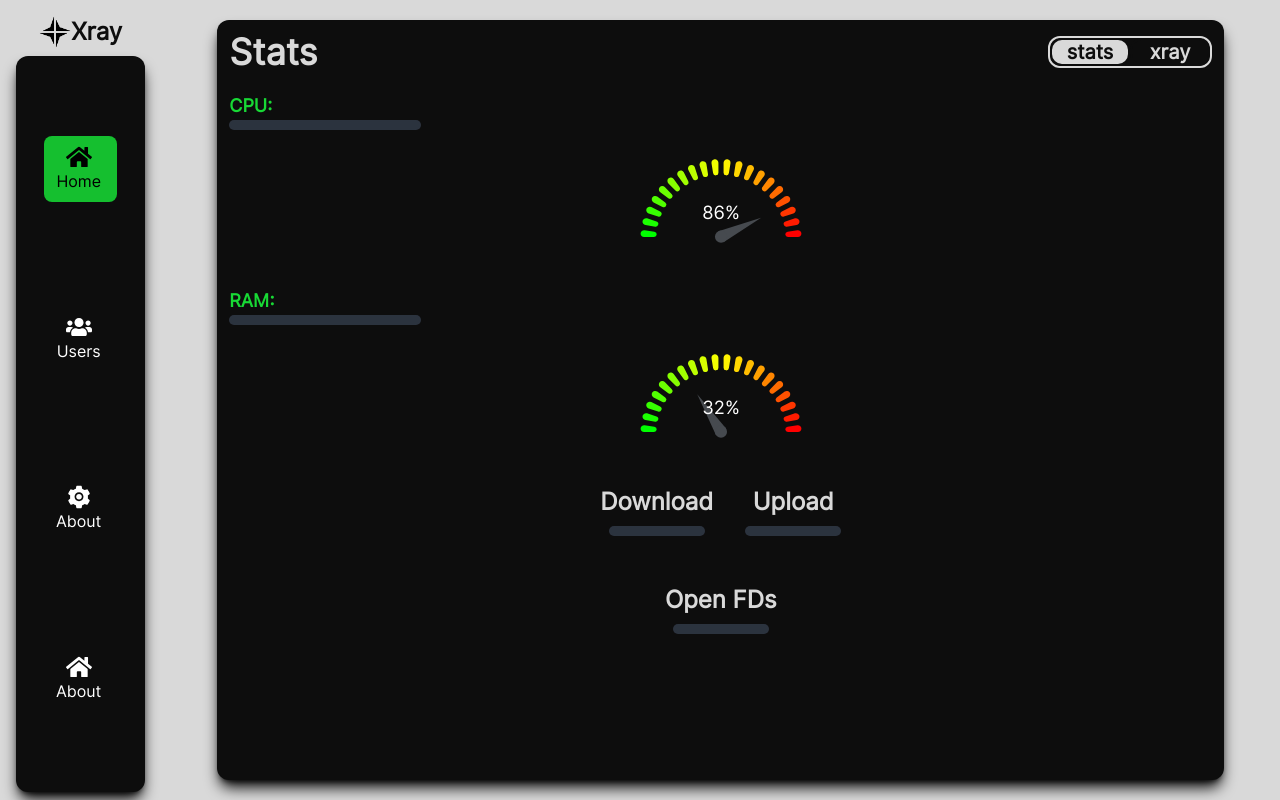
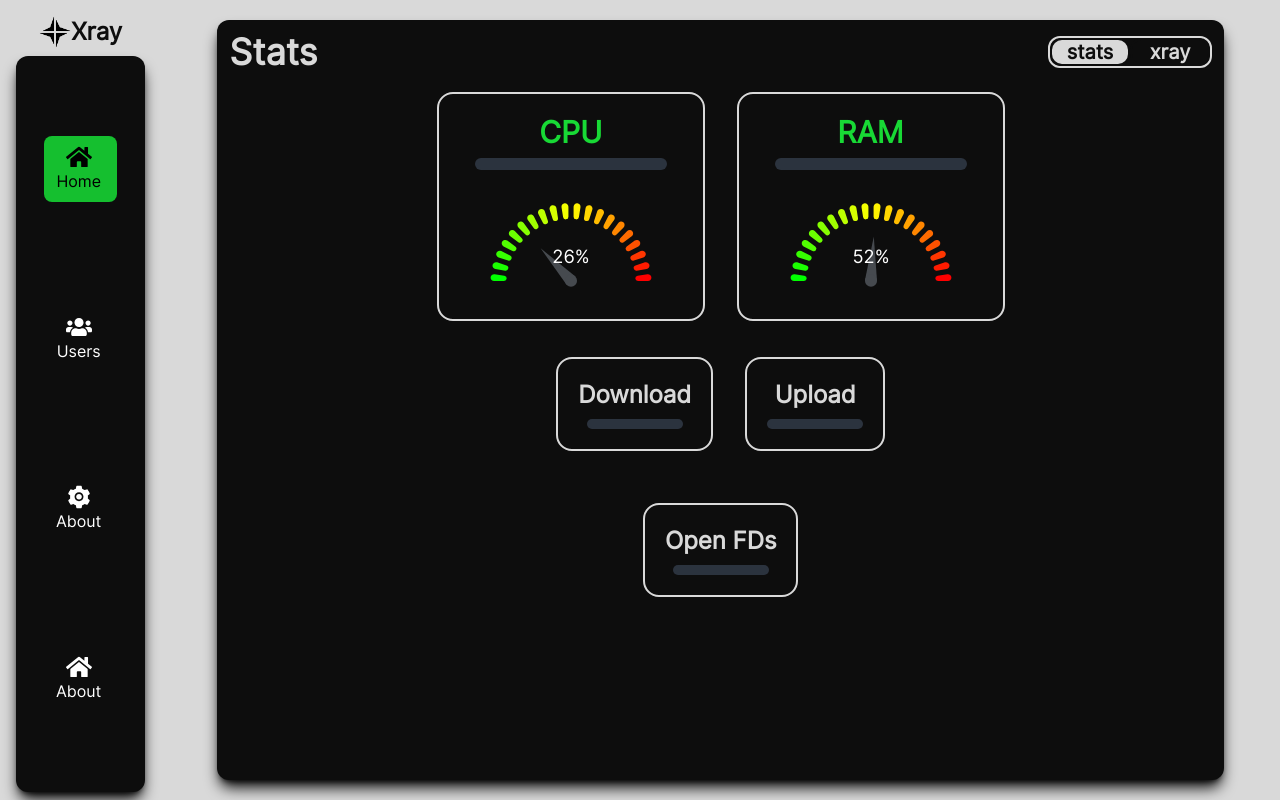
Before and after one commit to lilendian0x00/xray-manager, a React (Create React App) app: page /home/stats in a window 1280 px wide. Built offline with nearby package versions, Linux system fonts and the light colour scheme.

Commit message:
Updated desktop view of stats section of home

```diff
--- a/src/Components/Home/stats/Stats.jsx
+++ b/src/Components/Home/stats/Stats.jsx
@@ -1,8 +1,13 @@
 import React from 'react'
 import GaugeChart from 'react-gauge-chart'
 import { motion } from 'framer-motion'
+import { useMediaQuery } from 'react-responsive'
 
 function Stats() {
+    const isDesktopOrLaptop = useMediaQuery({
+        query: '(min-width: 768px)'
+    });
+
     return (
         <motion.div
             className=''
@@ -11,53 +16,57 @@ function Stats() {
             exit={{ opacity: 0 }}
             transition={{ duration: 0.5 }}
         >
-            <div role='status' className='flex flex-col gap-8 text-lg mt-5'>
-                <div id='CPU' className='flex flex-col gap-2'>
-                    <div className=''>
-                        <span className='font-bold text-[var(--lex-green)]'>CPU: </span>
-                        <div className='animate-pulse h-2.5 bg-gray-200 rounded-full dark:bg-gray-700 w-48 mb-4'></div>
+            <div role='status' className='flex flex-col md:flex-row md:justify-center md:items-center gap-8 text-lg mt-5'>
+                <div id='CPU' className='flex flex-col gap-3 md:border-2 md:border-[var(--creamy)] md:p-5 md:rounded-2xl md:text-center'>
+                    <div className='md:flex md:flex-col md:items-center'>
+                        <span className='font-bold text-[var(--lex-green)] md:text-3xl mb-2'>{isDesktopOrLaptop ? "CPU" : "CPU:"}</span>
+                        <div className='animate-pulse h-3 bg-gray-200 rounded-full dark:bg-gray-700 w-48 mb-4'></div>
+                        <span className='text-2xl hidden'>i9-13900K</span>
                     </div>
 
                     <div className='flex flex-col justify-center self-center items-center'>
                         <div className='w-56'>
                             <GaugeChart id="gauge-chart2"
                                 nrOfLevels={20}
-                                percent={0.86}
+                                percent={0.26}
                             />
                         </div>
                     </div>
                 </div>
 
-                <div id='RAM' className='flex flex-col gap-2'>
-                    <div className=''>
-                        <span className='font-bold text-[var(--lex-green)]'>RAM: </span>
-                        <div className='animate-pulse h-2.5 bg-gray-200 rounded-full dark:bg-gray-700 w-48 mb-4'></div>
+                <div id='RAM' className='flex flex-col gap-3 md:border-2 md:border-[var(--creamy)] md:p-5 md:rounded-2xl md:text-center'>
+                    <div className='md:flex md:flex-col md:items-center'>
+                        <span className='font-bold text-[var(--lex-green)] md:text-3xl mb-2'>{isDesktopOrLaptop ? "RAM" : "RAM:"}</span>
+                        <div className='animate-pulse  h-3 bg-gray-200 rounded-full dark:bg-gray-700 w-48 mb-4'></div>
+                        <span className='text-2xl hidden'>128GB</span>
                     </div>
                     <div className='flex flex-col justify-center self-center items-center'>
                         <div className='w-56'>
                             <GaugeChart id="gauge-chart2"
                                 nrOfLevels={20}
-                                percent={0.32}
+                                percent={0.52}
                             />
                         </div>
                     </div>
                 </div>
             </div>
             <div className='flex flex-row p-4 justify-center gap-8 mt-5'>
-                <div className='flex flex-col items-center'>
+                <div className='flex flex-col items-center md:border-2 md:border-[var(--creamy)] md:p-5 md:rounded-2xl md:text-center'>
                     <span className='text-2xl font-bold text-[var(--wash-black)] dark:text-[var(--creamy)]'>Download</span>
                     <div className='animate-pulse h-2.5 bg-gray-200 rounded-full dark:bg-gray-700 w-24 mt-2'></div>
                 </div>
 
-                <div className='flex flex-col items-center'>
+                <div className='flex flex-col items-center md:border-2 md:border-[var(--creamy)] md:p-5 md:rounded-2xl md:text-center'>
                     <span className='text-2xl font-bold text-[var(--wash-black)] dark:text-[var(--creamy)]'>Upload</span>
                     <div className='animate-pulse h-2.5 bg-gray-200 rounded-full dark:bg-gray-700 w-24 mt-2'></div>
                 </div>
             </div>
 
-            <div className='flex flex-col items-center mt-8'>
-                <span className='text-2xl font-bold text-[var(--wash-black)] dark:text-[var(--creamy)]'>Open FDs</span>
-                <div className='animate-pulse h-2.5 bg-gray-200 rounded-full dark:bg-gray-700 w-24 mt-2'></div>
+            <div className='flex flex-row p-4 justify-center gap-8 mt-5'>
+                <div className='flex flex-col items-center md:border-2 md:border-[var(--creamy)] md:p-5 md:rounded-2xl md:text-center'>
+                    <span className='text-2xl font-bold text-[var(--wash-black)] dark:text-[var(--creamy)]'>Open FDs</span>
+                    <div className='animate-pulse h-2.5 bg-gray-200 rounded-full dark:bg-gray-700 w-24 mt-2'></div>
+                </div>
             </div>
         </motion.div>
 
```
